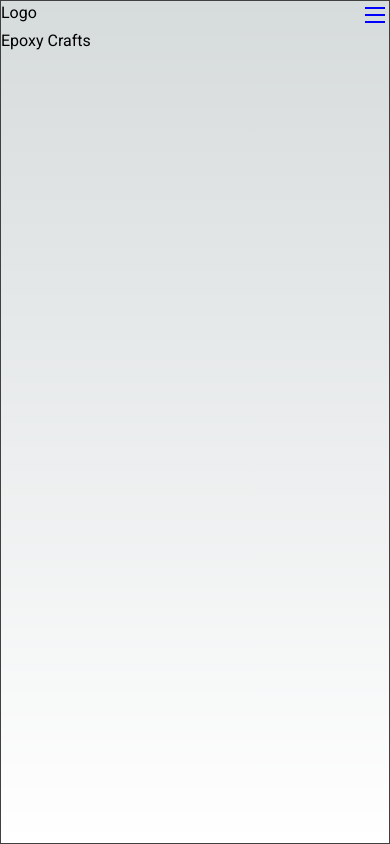
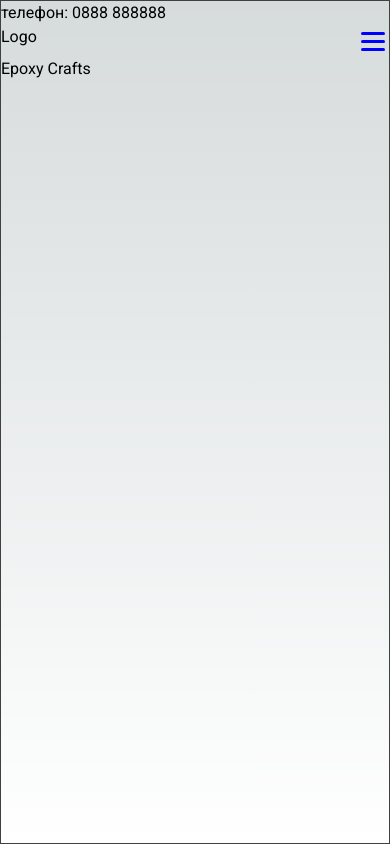
Before and after one commit to HladenRazum/next-epoxy-craft, a Next.js app: page / in a window 390 px wide. Built offline with nearby package versions, Linux system fonts and the light colour scheme.

Commit message:
added PhoneNumberInfo

```diff
--- a/app/globals.css
+++ b/app/globals.css
@@ -15,14 +15,14 @@
    }
 }
 
-@media (prefers-color-scheme: dark) {
+/* @media (prefers-color-scheme: dark) {
   :root {
     --foreground-rgb: 255, 255, 255;
     --background-start-rgb: 0, 0, 0;
     --background-end-rgb: 0, 0, 0;
     --color-primary: "yellow";
   }
-}
+} */
 
 body {
    color: rgb(var(--foreground-rgb));
--- a/app/layout.tsx
+++ b/app/layout.tsx
@@ -1,7 +1,8 @@
-import Header from "@/components/organisms/Header";
 import "./globals.css";
 import type { Metadata } from "next";
 import { Roboto } from "next/font/google";
+import Navigation from "@/components/organisms/Navigation";
+import PhoneNumberRow from "@/components/molecules/PhoneNumberRow";
 
 const roboto = Roboto({
   weight: ["300", "400", "500", "700"],
@@ -23,7 +24,8 @@ export default function RootLayout({
       <body className={roboto.className}>
         <div className="flex flex-col min-h-screen">
           <div className="wrapper">
-            <Header />
+            <PhoneNumberRow />
+            <Navigation />
             {children}
           </div>
         </div>
--- a/components/atoms/Hamburger.tsx
+++ b/components/atoms/Hamburger.tsx
@@ -8,11 +8,11 @@ export default function Hamburger({ onClick }: HamburgerProps) {
   return (
     <button
       onClick={onClick}
-      className="flex p-1 flex-col justify-around w-7 h-7 md:hidden"
+      className="flex p-1 flex-col justify-around w-8 h-8 sm:hidden"
     >
-      <span className="w-full bg-primary h-[2px]"></span>
-      <span className="w-full bg-primary h-[2px]"></span>
-      <span className="w-full bg-primary h-[2px]"></span>
+      <span className="w-full bg-primary h-[3px] rounded"></span>
+      <span className="w-full bg-primary h-[3px] rounded"></span>
+      <span className="w-full bg-primary h-[3px] rounded"></span>
     </button>
   );
 }
--- /dev/null
+++ b/components/atoms/PhoneNumberLink.tsx
@@ -0,0 +1,8 @@
+type PhoheNumberLinkProps = {
+   number?: string;
+   text?: string;
+};
+
+export default function PhoneNumberLink({ number = '0888 888888', text = 'телефон' }: PhoheNumberLinkProps) {
+   return <p>{text}: <a href={`tel:${number}`}>{number}</a></p>;
+}
--- a/components/molecules/NavLinksList.tsx
+++ b/components/molecules/NavLinksList.tsx
@@ -1,5 +1,5 @@
 import NavLink from "../atoms/NavLink";
-import type { NavLinkType } from "../lib/constants";
+import type { NavLinkType } from "../../lib/constants";
 
 type NavLinksListProps = {
   links: NavLinkType[];
--- /dev/null
+++ b/components/molecules/PhoneNumberRow.tsx
@@ -0,0 +1,7 @@
+import PhoneNumberLink from "../atoms/PhoneNumberLink";
+
+export default function PhoneNumberRow() {
+   return <div>
+      <PhoneNumberLink />
+   </div>;
+}
--- a/components/organisms/Header.tsx
+++ b/components/organisms/Navigation.tsx
@@ -1,13 +1,13 @@
 import Hamburger from "../atoms/Hamburger";
-import { NAV_LINKS } from "../lib/constants";
+import { NAV_LINKS } from "../../lib/constants";
 import NavLinksList from "../molecules/NavLinksList";
 
-export default function Header() {
+export default function Navigation() {
   return (
-    <header className="flex content-center justify-between">
+    <nav className="flex content-center justify-between">
       <span>Logo</span>
       <NavLinksList links={NAV_LINKS} />
       <Hamburger />
-    </header>
+    </nav>
   );
 }
```
Also changed, not shown: lib/constants.ts (renamed from components/lib/constants.ts). Lines whose indentation alone changed are shown as unchanged.
